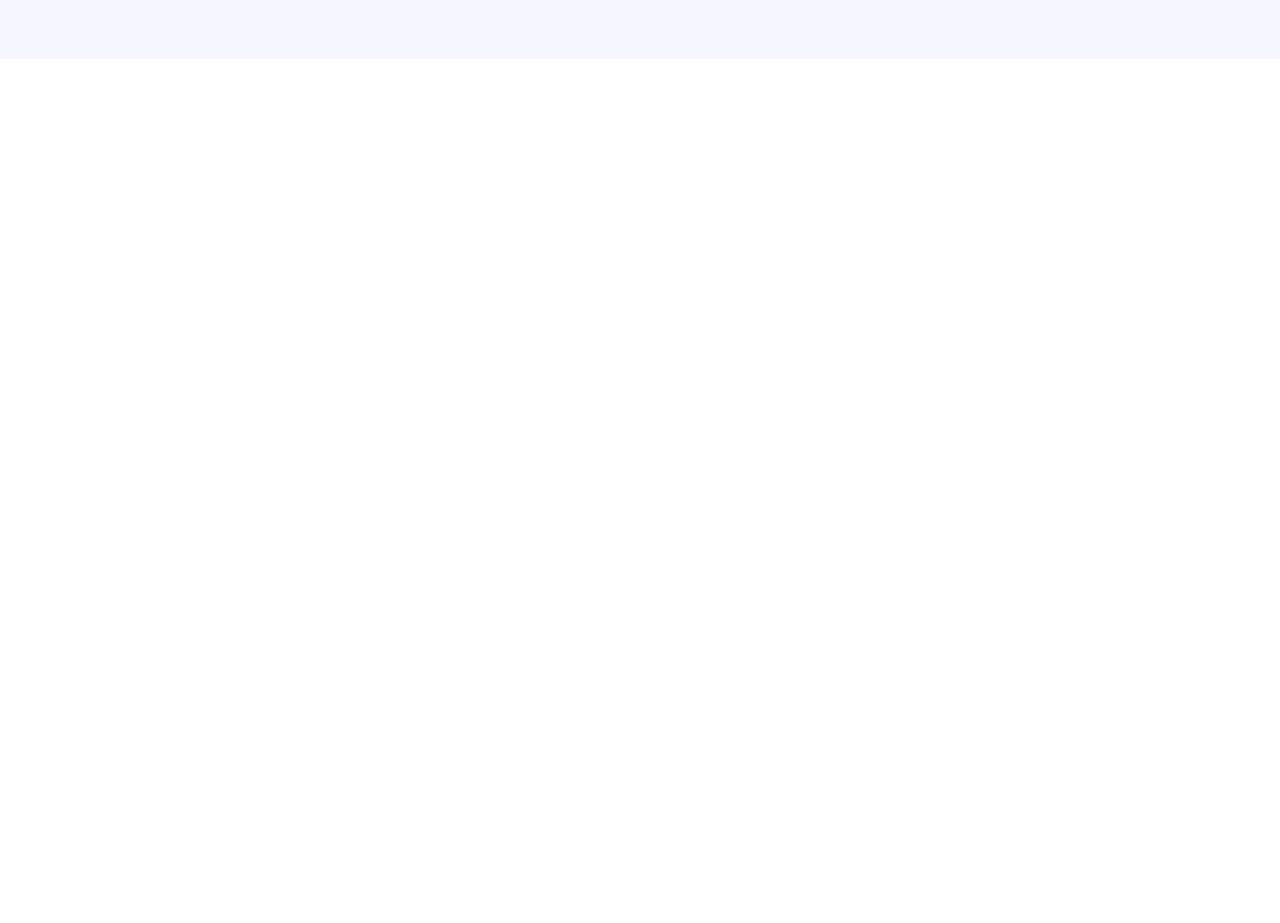
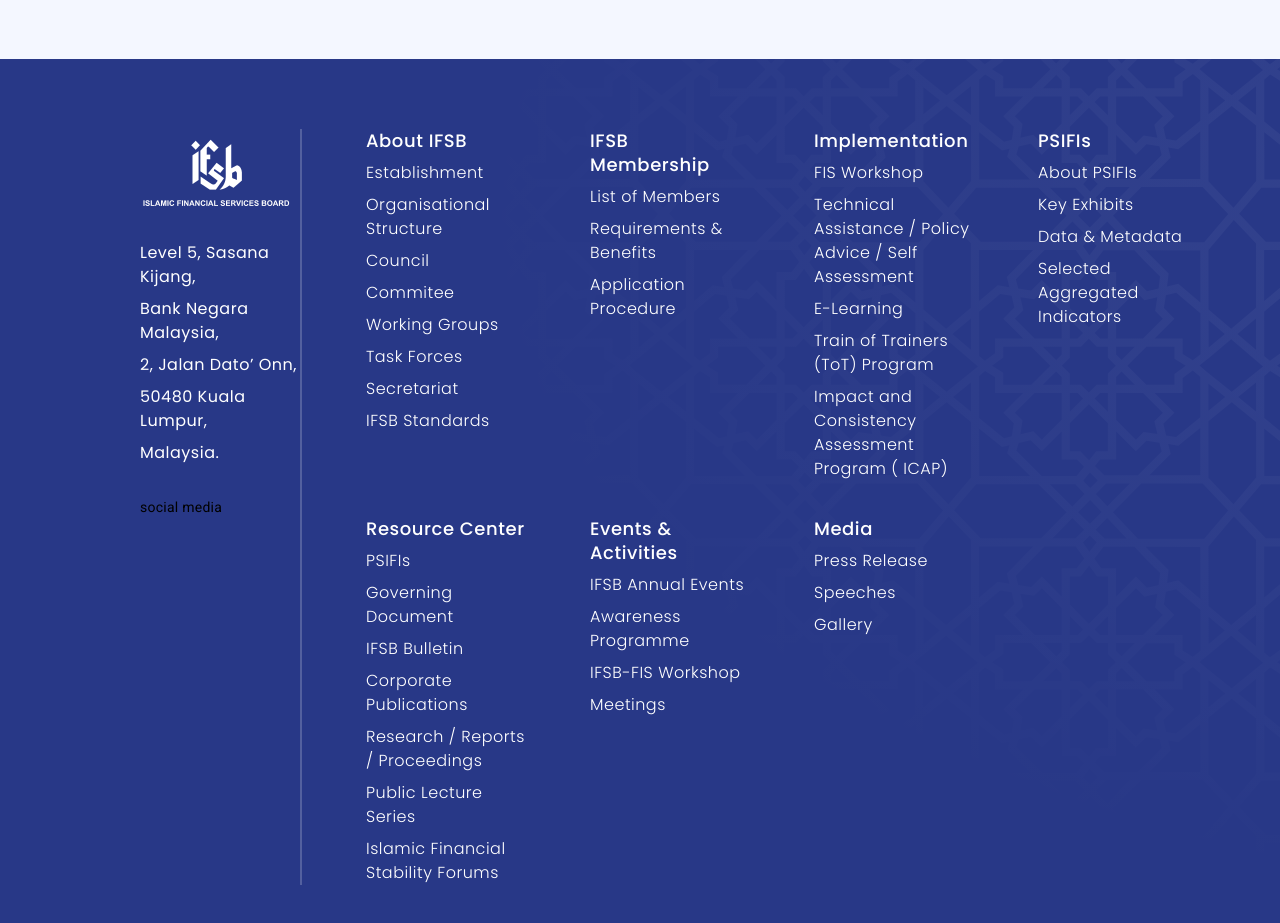
Before and after one commit to SyafiqNordin/frontend_test_seetru_studio, an Angular app: page /establishment in a window 1280 px wide. Shown: the part 5400-6323 px from the top of the page. Before the commit the page ends 5459 px from the top, so only its background shows below. Built offline with nearby package versions, Linux system fonts and the light colour scheme; a web font is replaced by a local one.

Commit message:
partially modified footer menu section

```diff
--- a/src/app/components/footer-menu/footer-menu.component.html
+++ b/src/app/components/footer-menu/footer-menu.component.html
@@ -1 +1,64 @@
-<p>footer-menu works!</p>
+<section class="pt-70 pb-140 pl-140 pr-140">
+    <div class="flex-row">
+        <div class="flex-16 flex-column gap-16">
+            <div>
+                <img src="../../../assets/images/menu-footer-logo.png">
+            </div>
+            <div class="flex-column gap-8 pt-8">
+                <h4 class="poppins-text no-margin white-text">Level 5, Sasana Kijang,</h4>
+                <h4 class="poppins-text no-margin white-text">Bank Negara Malaysia,</h4>
+                <h4 class="poppins-text no-margin white-text">2, Jalan Dato’ Onn,</h4>
+                <h4 class="poppins-text no-margin white-text">50480 Kuala Lumpur,</h4>
+                <h4 class="poppins-text no-margin white-text">Malaysia.</h4>
+            </div>
+            <div class="pt-16">
+                social media
+            </div>
+        </div>
+        <div class="flex-16 flex-column gap-8 pl-64" style="border-left: 2px solid rgba(255, 255, 255, 0.2);">
+            <h4 class="poppins-text bold-500 no-margin white-text menu-title">About IFSB</h4>
+            <ng-container *ngFor="let menu of aboutIfsbMenu">
+                <h4 class="poppins-text bold-300 no-margin white-text">{{ menu }}</h4>
+            </ng-container>
+        </div>
+        <div class="flex-16 flex-column gap-8 pl-64">
+            <h4 class="poppins-text bold-500 no-margin white-text menu-title">IFSB Membership</h4>
+            <ng-container *ngFor="let menu of ifsbMembershipMenu">
+                <h4 class="poppins-text bold-300 no-margin white-text">{{ menu }}</h4>
+            </ng-container>
+        </div>
+        <div class="flex-16 flex-column gap-8 pl-64">
+            <h4 class="poppins-text bold-500 no-margin white-text menu-title">Implementation</h4>
+            <ng-container *ngFor="let menu of implementationMenu">
+                <h4 class="poppins-text bold-300 no-margin white-text">{{ menu }}</h4>
+            </ng-container>
+        </div>
+        <div class="flex-16 flex-column gap-8 pl-64">
+            <h4 class="poppins-text bold-500 no-margin white-text menu-title">PSIFIs</h4>
+            <ng-container *ngFor="let menu of psifisMenu">
+                <h4 class="poppins-text bold-300 no-margin white-text">{{ menu }}</h4>
+            </ng-container>
+        </div>
+    </div>
+    <div class="flex-row">
+        <div class="flex-16"></div>
+        <div class="flex-16 flex-column gap-8 pl-64" style="border-left: 2px solid rgba(255, 255, 255, 0.2);">
+            <h4 class="poppins-text bold-500 no-margin white-text menu-title">Resource Center</h4>
+            <ng-container *ngFor="let menu of resourceCenterMenu">
+                <h4 class="poppins-text bold-300 no-margin white-text">{{ menu }}</h4>
+            </ng-container>
+        </div>
+        <div class="flex-16 flex-column gap-8 pl-64">
+            <h4 class="poppins-text bold-500 no-margin white-text menu-title">Events & Activities</h4>
+            <ng-container *ngFor="let menu of eventsAndActivitiesMenu">
+                <h4 class="poppins-text bold-300 no-margin white-text">{{ menu }}</h4>
+            </ng-container>
+        </div>
+        <div class="flex-16 flex-column gap-8 pl-64">
+            <h4 class="poppins-text bold-500 no-margin white-text menu-title">Media</h4>
+            <ng-container *ngFor="let menu of mediaMenu">
+                <h4 class="poppins-text bold-300 no-margin white-text">{{ menu }}</h4>
+            </ng-container>
+        </div>
+    </div>
+</section>
--- a/src/app/components/footer-menu/footer-menu.component.scss
+++ b/src/app/components/footer-menu/footer-menu.component.scss
@@ -0,0 +1,11 @@
+:host {
+    section {
+        background-image: url(../../../assets/images/footer-menu-background.svg);
+        background-size: cover;
+        background-position: center;
+    }
+
+    .menu-title {
+        font-size: 18px;
+    }
+}
--- a/src/app/components/footer-menu/footer-menu.component.ts
+++ b/src/app/components/footer-menu/footer-menu.component.ts
@@ -6,5 +6,11 @@
   styleUrl: './footer-menu.component.scss'
 })
 export class FooterMenuComponent {
-
+  public aboutIfsbMenu: string[] = ['Establishment', 'Organisational Structure', 'Council', 'Commitee', 'Working Groups', 'Task Forces', 'Secretariat', 'IFSB Standards'];
+  public resourceCenterMenu: string[] = ['PSIFIs', 'Governing Document', 'IFSB Bulletin', 'Corporate Publications', 'Research / Reports / Proceedings', 'Public Lecture Series', 'Islamic Financial Stability Forums'];
+  public ifsbMembershipMenu: string[] = ['List of Members', 'Requirements & Benefits', 'Application Procedure'];
+  public eventsAndActivitiesMenu: string[] = ['IFSB Annual Events', 'Awareness Programme', 'IFSB-FIS Workshop', 'Meetings'];
+  public implementationMenu: string[] = ['FIS Workshop', 'Technical Assistance / Policy Advice / Self Assessment', 'E-Learning', 'Train of Trainers (ToT) Program', 'Impact and Consistency Assessment Program ( ICAP)'];
+  public mediaMenu: string[] = ['Press Release', 'Speeches', 'Gallery'];
+  public psifisMenu: string[] = ['About PSIFIs', 'Key Exhibits', 'Data & Metadata', 'Selected Aggregated Indicators'];
 }
--- a/src/app/pages/establishment/establishment.component.html
+++ b/src/app/pages/establishment/establishment.component.html
@@ -184,4 +184,5 @@
     </div>
 
     <app-newsletter></app-newsletter>
+    <app-footer-menu></app-footer-menu>
 </section>
--- a/src/styles/_flex.scss
+++ b/src/styles/_flex.scss
@@ -54,6 +54,10 @@
     flex: 0 0 10%;
 }
 
+.flex-16 {
+    flex: 0 0 16%;
+}
+
 .flex-20 {
     flex: 0 0 20%;
 }
--- a/src/styles/_gap.scss
+++ b/src/styles/_gap.scss
@@ -70,6 +70,10 @@
     padding-bottom: 70px;
 }
 
+.pb-140 {
+    padding-bottom: 140px;
+}
+
 .pl-8 {
     padding-left: 8px;
 }
```
Also changed, not shown: src/assets/images/footer-menu-background.svg (added), src/assets/images/menu-footer-logo.png (added).
